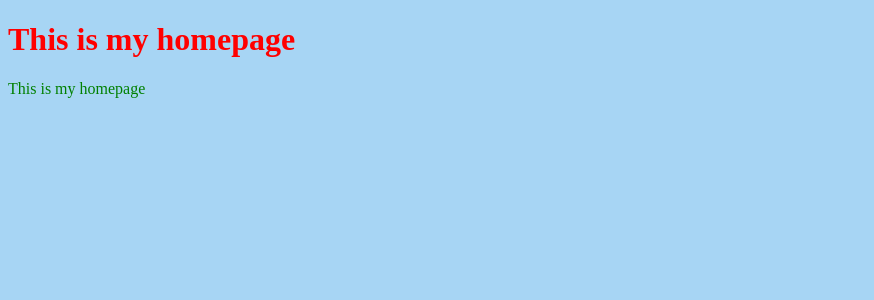
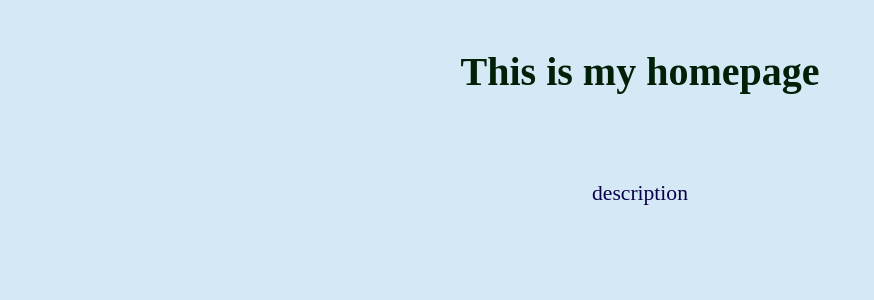
Before and after one commit to Napatsawan9806/flask_website, a Flask app: page / in a window 1280 px wide. Shown: the top 300 px of the page, without its empty margins (0-874 px from the left). Run offline with Flask 3, Linux system fonts and the light colour scheme.

Commit message:
fix homepage

```diff
--- /dev/null
+++ b/project/static/css/home.css
@@ -0,0 +1,18 @@
+body {
+    background-color: rgb(213, 232, 245);
+}
+
+h1 {
+    font-size: 2.5em;
+    margin-top: 1.2em;
+    text-align: center;
+    color: rgb(1, 32, 7);
+    font-weight: bold;
+}
+
+p {
+    font-size: 1.35em;
+    text-align: center;
+    color: rgb(10, 1, 75);
+    margin-top: 4em;
+}
--- a/project/static/css/style.css
+++ /dev/null
@@ -1,11 +0,0 @@
-body {
-    background-color: rgb(167, 213, 244);
-}
-
-h1 {
-    color: red;
-}
-
-p {
-    color: green;
-}
--- a/project/templates/home.html
+++ b/project/templates/home.html
@@ -4,12 +4,12 @@
 <head>
     <meta charset="UTF-8">
     <title> Home </title>
-    <link rel="stylesheet" href="{{ url_for ('static', filename='css/style.css') }}">
+    <link rel="stylesheet" href="{{ url_for ('static', filename='css/home.css') }}">
 </head>
 
 <body>
     <h1>This is my homepage</h1>
-    <p>This is my homepage</p>
+    <p> description </p>
 </body>
 
 </html>
```
